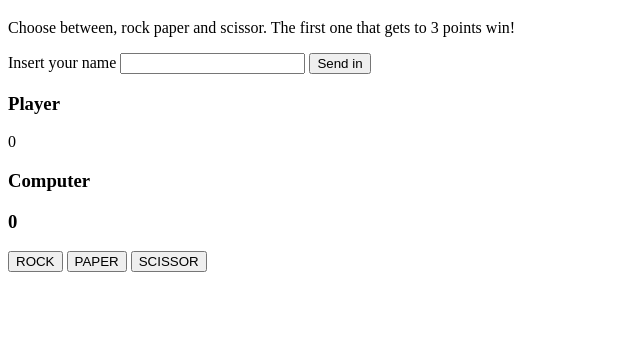
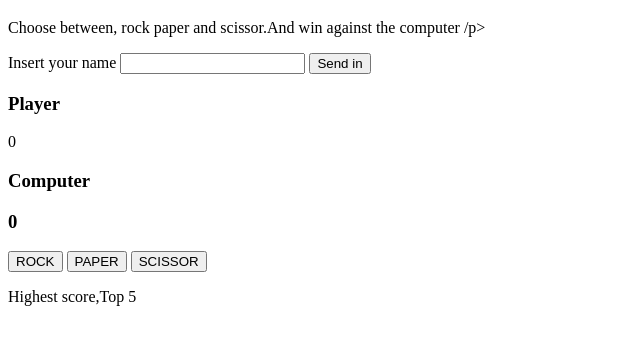
Before and after one commit to majahristova/-FE22-js2-mp1-maja-hristova, a plain HTML site: page index.html in a window 1280 px wide. Shown: the part 61-406 px from the top of the page, without its empty margins (0-640 px from the left). Drawn offline with Linux system fonts and the light colour scheme; no server answers.

Commit message:
last commit

```diff
--- a/index.html
+++ b/index.html
@@ -9,7 +9,7 @@
 </head>
 <body>
     <h1>ROCK PAPER SCISSOR</h1>
-    <p>Choose between, rock paper and scissor. The first one that gets to 3 points win!</p>
+    <p>Choose between, rock paper and scissor.And win against the computer </body>/p>
     <form class="container-for-name">
         <label>Insert your name</label>
         <input type="text" id="inputtext">
@@ -27,7 +27,7 @@
         <button id="button-paper">PAPER</button>
         <button id="button-scissor">SCISSOR</button>
     </div>
-
+    <p>Highest score,Top 5</p>
     <div id="highestScore">
 
     </div>
```
